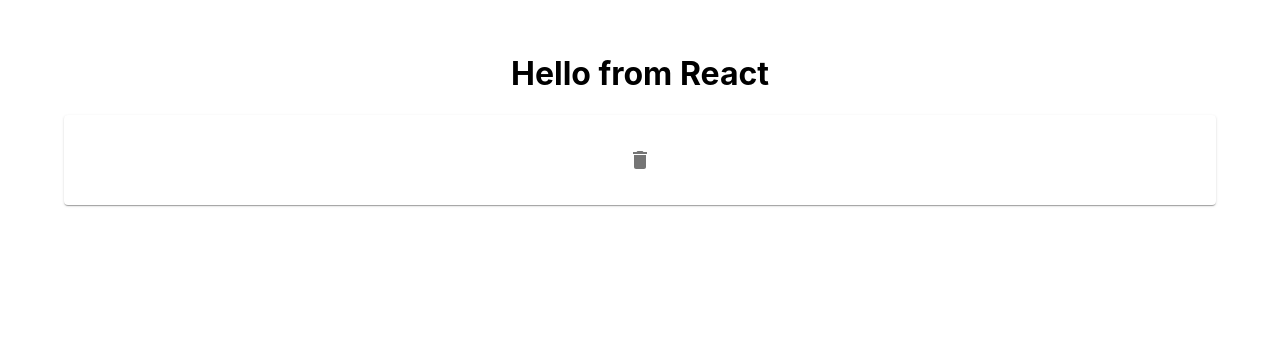
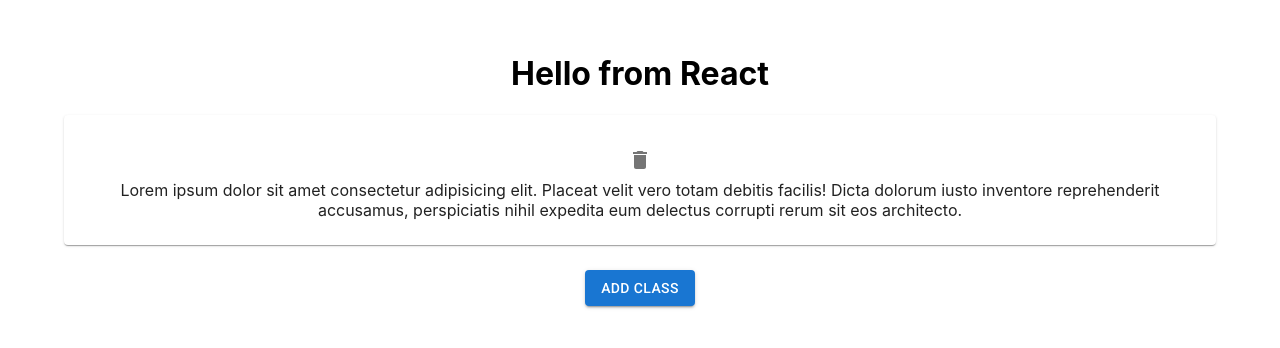
Before and after one commit to LuisEnMarroquin/mui-tooltip-cypress, a React (Create React App) app: page / in a window 1280 px wide. Shown: the top 348 px of the page. Built offline with nearby package versions, Linux system fonts and the light colour scheme.

Commit message:
Testing that tooltip doesnt break a11y

```diff
--- a/src/App.tsx
+++ b/src/App.tsx
@@ -1,20 +1,66 @@
+import { useState } from "react";
+
 import DeleteIcon from "@mui/icons-material/Delete";
+
+import Box from "@mui/material/Box";
+import Paper from "@mui/material/Paper";
+import Button from "@mui/material/Button";
+import Container from "@mui/material/Container";
 import IconButton from "@mui/material/IconButton";
-import Tooltip from "@mui/material/Tooltip";
-import Paper from "@mui/material/Paper";
-import Container from "@mui/material/Container";
+import Tooltip, { tooltipClasses } from "@mui/material/Tooltip";
+
+const tooptipProps = {
+  tooltip: {
+    sx: {
+      color: "#fff",
+      fontSize: "10px",
+      fontWeight: "500",
+      lineHeight: "14px",
+      fontStyle: "normal",
+      fontFamily: "Roboto",
+      // Override MUI defaults
+      backgroundColor: "#616161",
+      [`& .${tooltipClasses.arrow}`]: {
+        color: "#616161",
+      },
+    },
+  },
+};
 
 function App() {
+  const [buttonClicked, setButtonClicked] = useState(false);
+
+  const handleClick = () => {
+    setButtonClicked((current) => !current);
+  };
+
   return (
     <Container sx={{ padding: "25px", textAlign: "center" }} role="main">
       <h1>Hello from React</h1>
       <Paper sx={{ padding: "25px" }}>
-        <Tooltip title="DeleteText">
+        <Tooltip
+          title={buttonClicked ? "ChangeText" : "DeleteText"}
+          componentsProps={buttonClicked ? tooptipProps : {}}
+          PopperProps={{
+            disablePortal: true,
+          }}
+        >
           <IconButton>
             <DeleteIcon />
           </IconButton>
         </Tooltip>
+        <Box>
+          Lorem ipsum dolor sit amet consectetur adipisicing elit. Placeat velit
+          vero totam debitis facilis! Dicta dolorum iusto inventore
+          reprehenderit accusamus, perspiciatis nihil expedita eum delectus
+          corrupti rerum sit eos architecto.
+        </Box>
       </Paper>
+      <Box sx={{ padding: "25px" }}>
+        <Button variant="contained" onClick={handleClick}>
+          Add Class
+        </Button>
+      </Box>
     </Container>
   );
 }
```
Also changed, not shown: 1 other file (tests, documents, lock files or other folders).
